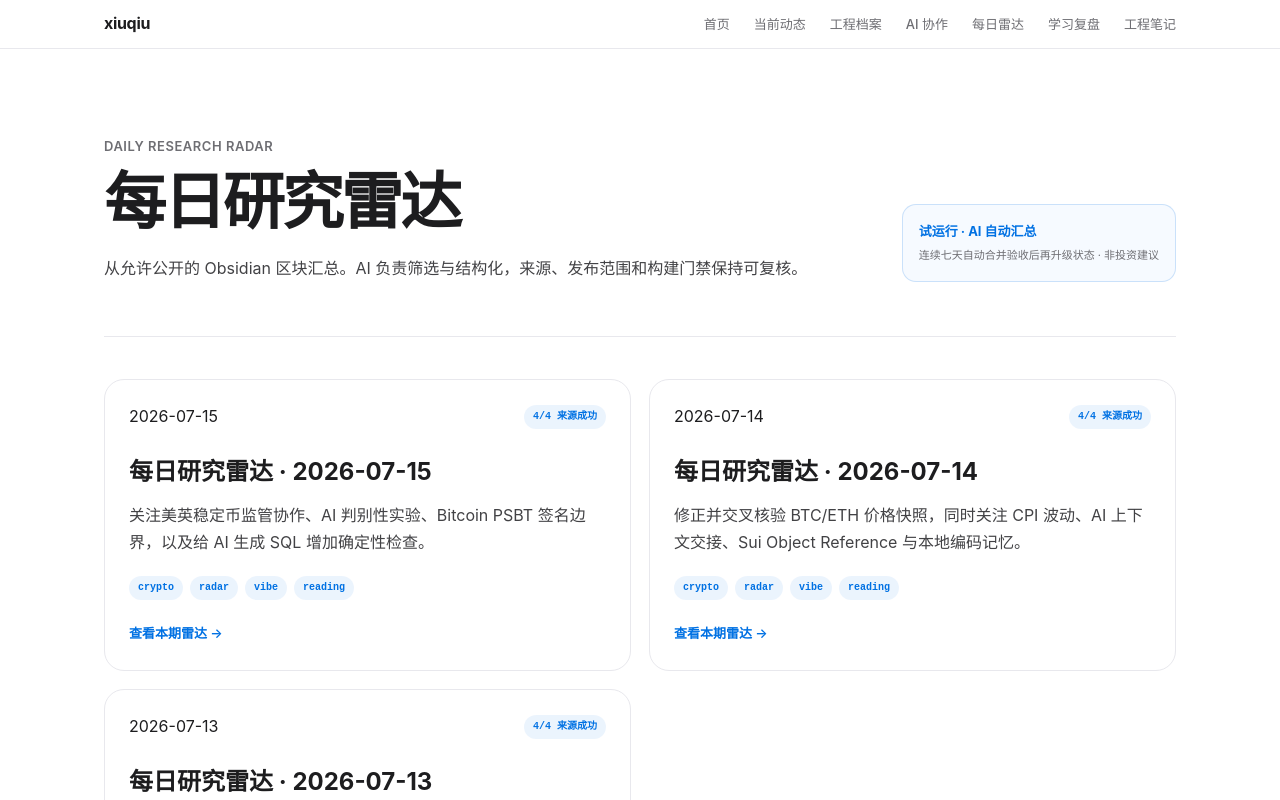
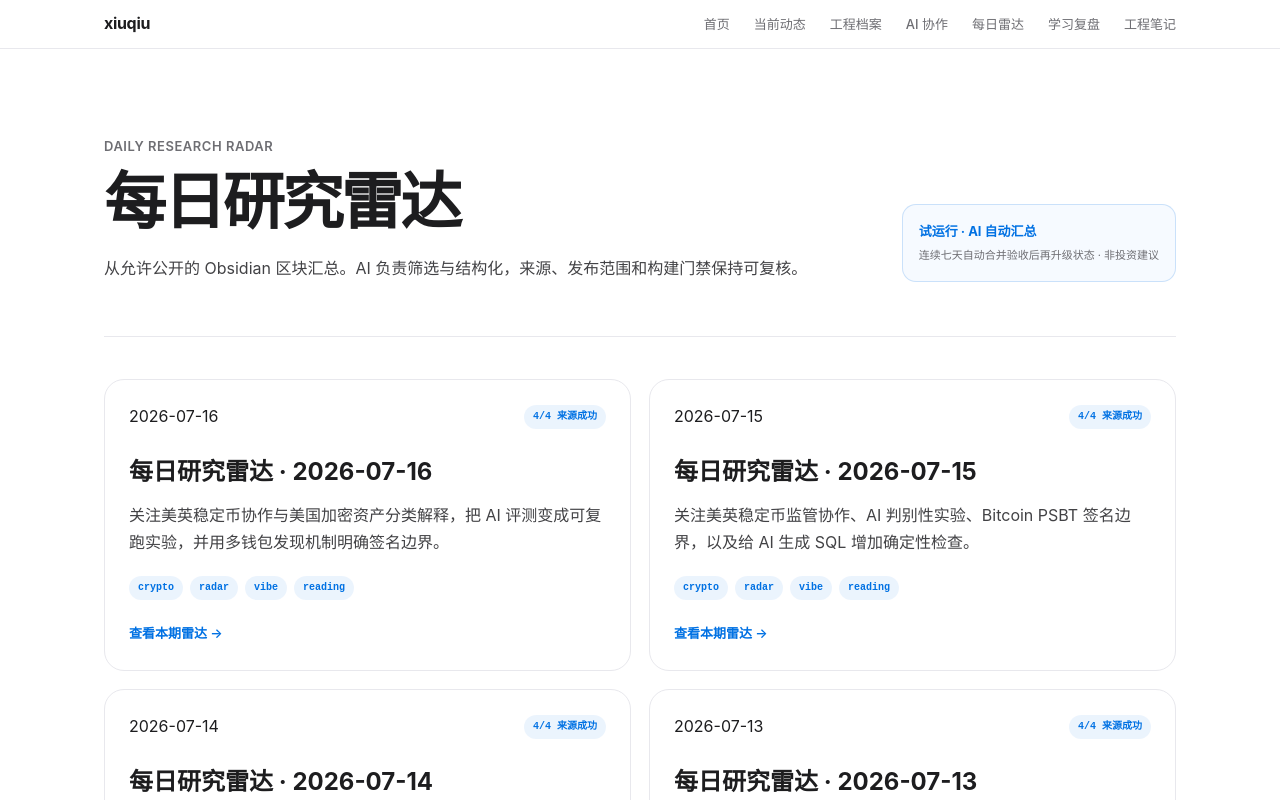
Before and after one commit to qianqiu0404/xiuqiu-site, a Vue app: page /radar in a window 1280 px wide. Shown: the top 800 px of the page. Built offline with nearby package versions, Linux system fonts and the light colour scheme; the HTML template or start-up script is replaced by a standard one.

Commit message:
chore: daily radar 2026-07-16 (#12)

```diff
--- a/src/data/generatedRadars.ts
+++ b/src/data/generatedRadars.ts
@@ -5,6 +5,72 @@ export interface RadarItem { title: string; summary: string; sourceUrl?: string
 export interface DailyRadar { date: string; slug: string; title: string; summary: string; reviewStatus: 'automated'; generatedAt: string; sourceSections: string[]; missingSections: string[]; marketSignals: RadarItem[]; aiTip?: RadarItem; web3Design?: RadarItem; vibeProject?: RadarItem; readingPick?: RadarItem; sourceUrls: string[]; relatedProjectSlugs: string[] }
 
 export const dailyRadars: DailyRadar[] = [
+  {
+    "date": "2026-07-16",
+    "slug": "2026-07-16",
+    "title": "每日研究雷达 · 2026-07-16",
+    "summary": "关注美英稳定币协作与美国加密资产分类解释，把 AI 评测变成可复跑实验，并用多钱包发现机制明确签名边界。",
+    "reviewStatus": "automated",
+    "generatedAt": "2026-07-16T17:22:02+08:00",
+    "sourceSections": [
+      "crypto",
+      "radar",
+      "vibe",
+      "reading"
+    ],
+    "missingSections": [],
+    "marketSignals": [
+      {
+        "title": "美英将跨境稳定币活动纳入联合工作项",
+        "summary": "两国财政部门发布未来市场工作组建议及稳定币联合声明，显示跨境稳定币服务的合规接口与运营边界正成为产品基础设施议题；这属于政策方向，并非对具体业务的批准。",
+        "sourceUrl": "https://home.treasury.gov/news/press-releases/sb0560"
+      },
+      {
+        "title": "SEC 与 CFTC 的加密资产分类解释已生效",
+        "summary": "面向美国市场的资产展示、发行与交易流程，应分别记录资产特性、发行方承诺和交易活动，不能只按代币名称判断合规属性；具体业务仍需专业法律意见。",
+        "sourceUrl": "https://www.cftc.gov/LawRegulation/FederalRegister/finalrules/2026-05635.html"
+      },
+      {
+        "title": "节点软件分发是钱包基础设施的供应链风险面",
+        "summary": "自建或可切换链节点的服务应把发行物签名与校验和验证、版本记录和升级前检查纳入部署验收；这是通用完整性建议，不代表存在特定漏洞。",
+        "sourceUrl": "https://ethereum.org/developers/docs/nodes-and-clients/run-a-node/"
+      }
+    ],
+    "aiTip": {
+      "title": "用五次固定条件运行检查评测稳定性",
+      "summary": "对小型代码任务固定输入、工具版本和超时，连续运行五次并记录通过情况、耗时、工具调用数及失败类型；先辨别结果是否稳定，再调整提示词或模型。",
+      "sourceUrl": "https://openai.com/news/research/separating-signal-from-noise-in-coding-evaluations/"
+    },
+    "web3Design": {
+      "title": "EIP-6963 用事件循环处理多钱包发现",
+      "summary": "将连接器发现结果建模为短生命周期、可验证的能力清单，按内部 connector ID 去重；签名前绑定已选连接器、账户和链 ID，在重连或发现变化后重新确认。",
+      "sourceUrl": "https://eips.ethereum.org/EIPS/eip-6963"
+    },
+    "vibeProject": {
+      "title": "Trust Wallet Core · 可嵌入的多链钱包底层库",
+      "summary": "该开源跨平台库可帮助团队避免逐链重复实现地址、序列化与签名细节；可从单链的 ParseUnsignedTx、BuildSigningPayload、Sign、Verify/Encode 窄接口和固定测试向量起步。",
+      "sourceUrl": "https://github.com/trustwallet/wallet-core"
+    },
+    "readingPick": {
+      "title": "U.S.-UK Transatlantic Taskforce for the Markets of the Future",
+      "summary": "阅读美国财政部关于跨境资本市场、代币化活动与数字资产监管协作的公开建议。行动问题：产品在跨境稳定币流程中保存或传递的每类数据，属于协议事实、产品政策还是潜在合规证据？",
+      "sourceUrl": "https://home.treasury.gov/news/press-releases/sb0560"
+    },
+    "sourceUrls": [
+      "https://home.treasury.gov/news/press-releases/sb0560",
+      "https://www.cftc.gov/LawRegulation/FederalRegister/finalrules/2026-05635.html",
+      "https://ethereum.org/developers/docs/nodes-and-clients/run-a-node/",
+      "https://coinmarketcap.com/zh/",
+      "https://openai.com/news/research/separating-signal-from-noise-in-coding-evaluations/",
+      "https://eips.ethereum.org/EIPS/eip-6963",
+      "https://github.com/trustwallet/wallet-core"
+    ],
+    "relatedProjectSlugs": [
+      "wallet-core",
+      "exchange-wallet-system",
+      "web3-wallet-engineer-lab"
+    ]
+  },
   {
     "date": "2026-07-15",
     "slug": "2026-07-15",
```
Also changed, not shown: content/radar/2026-07-16.md (added, +48 -0 lines), 1 other file (tests, documents, lock files or other folders).
